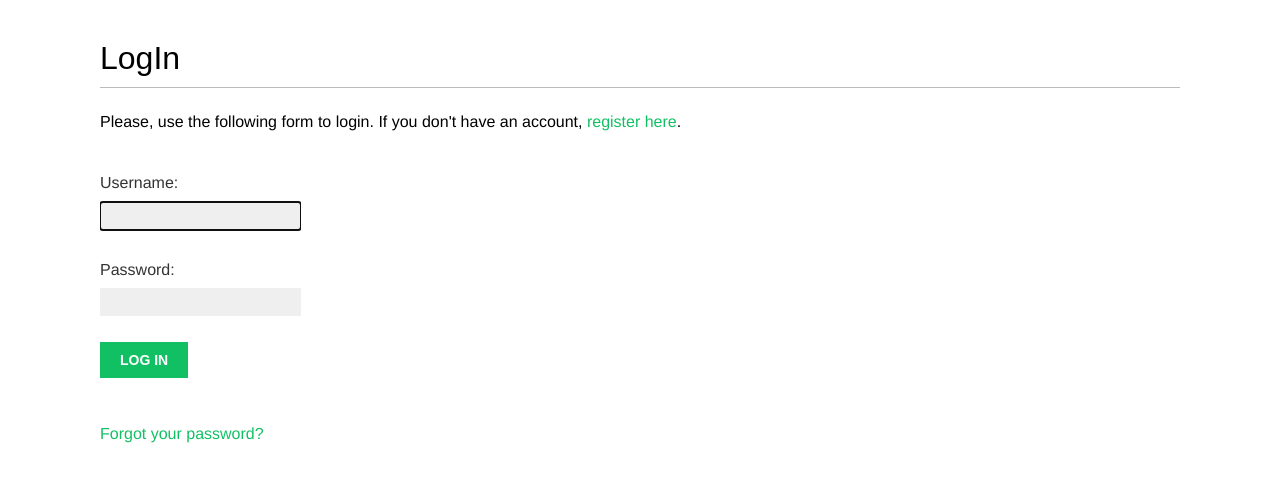
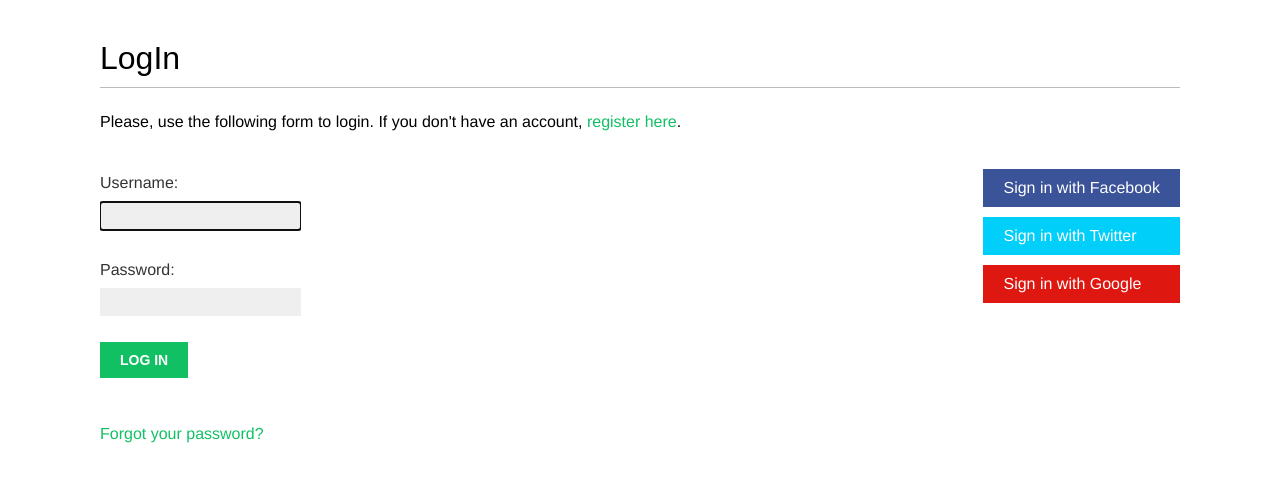
Before and after one commit to krishtimil/reachme, a Django app: page /account/login/ in a window 1280 px wide. Shown: the part 47-529 px from the top of the page. Run offline with Django 4.2, Linux system fonts and the light colour scheme; some web fonts are replaced.

Commit message:
feat:Addded Social Authentication

```diff
--- a/account/templates/registration/login.html
+++ b/account/templates/registration/login.html
@@ -24,4 +24,17 @@
             <a href="{% url 'password_reset' %}">Forgot your password?</a>
         </p>
     </div>
+    <div class="social">
+        <ul>
+            <li class="facebook">
+                <a href="{% url 'social:begin' 'facebook' %}">Sign in with Facebook</a>
+            </li>
+            <li class="twitter">
+                <a href="{% url 'social:begin' 'twitter' %}">Sign in with Twitter</a>
+            </li>
+            <li class="google">
+                <a href="{% url 'social:begin' 'google-oauth2' %}">Sign in with Google</a>
+            </li>
+        </ul>
+    </div>
 {% endblock content %}
--- a/account/urls.py
+++ b/account/urls.py
@@ -25,4 +25,4 @@ urlpatterns = [
     path('', views.dashboard, name='dashboard'),
     path('register/', views.register, name='register'),
     path('edit/', views.edit, name='edit'),
-]
+    ]
--- a/reachme/urls.py
+++ b/reachme/urls.py
@@ -21,6 +21,8 @@ from django.conf.urls.static import static
 urlpatterns = [
     path('admin/', admin.site.urls),
     path('account/', include('account.urls')),
+    path('social-auth/', include('social_django.urls', namespace='social')),
+
 ]
 
 
```
Also changed, not shown: reachme/settings.py (+6 -1 lines), 2 other files.
